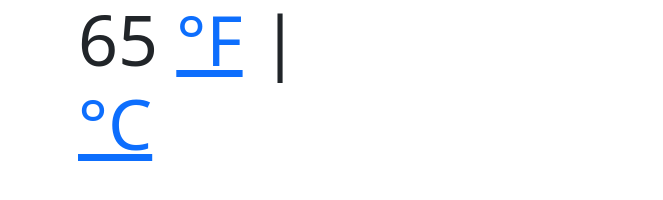
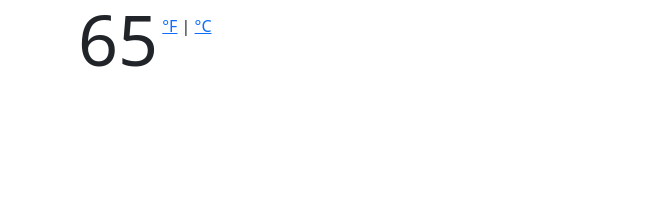
Before and after one commit to CosmoDC/whitney_weather_app, a plain HTML site: page index.html in a window 1280 px wide. Shown: the part 522-722 px from the top of the page, without its empty margins (308-971 px from the left). Drawn offline with nearby package versions, Linux system fonts and the light colour scheme.

Commit message:
Fixed temp type formatting

```diff
--- a/src/style.css
+++ b/src/style.css
@@ -61,6 +61,12 @@ h2 {
   max-width: 100%;
   padding-left: 0px;
 }
+.temp-type {
+  font-size: 16px;
+  text-align: start;
+  position: relative;
+  top: -34px;
+}
 .code-link {
   max-width: 600px;
   text-align: left;
```
Also changed, not shown: index.html (+2 -1 lines).
